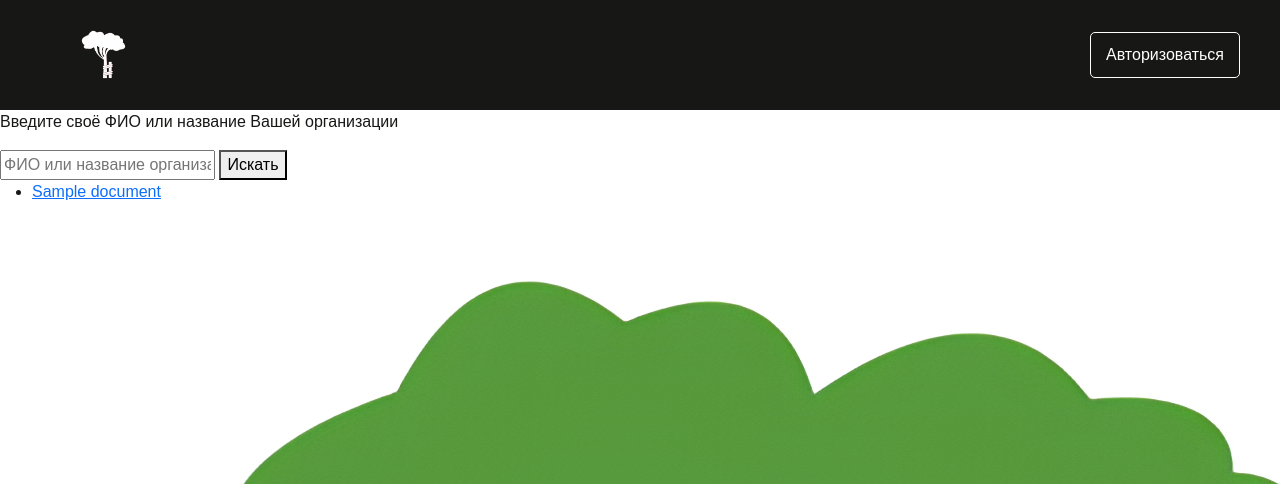
After one commit to FlyMen228/RTMC-doc-constructor-service, a Django app: template RTMC/constructor/templates/constructor/get_document.html in a window 1280 px wide. The commit adds this page. Shown: the top 484 px of the page. Run offline with Django 4.2, Linux system fonts and the light colour scheme; the template is opened without the code that fills it: most values are stand-ins (such as "Sample title", 1, 10 or a date in 2020).

Commit message:
get-document added

```diff
--- a/RTMC/RTMC/settings.py
+++ b/RTMC/RTMC/settings.py
@@ -97,6 +97,10 @@ CORS_ORIGIN_ALLOW_ALL = True
 
 STATIC_URL = '/static/'
 
+MEDIA_URL = '/documents/'
+
+MEDIA_ROOT = os.path.join(BASE_DIR, 'documents')
+
 
 LOGIN_REDIRECT_URL = '/'
 
--- a/RTMC/RTMC/urls.py
+++ b/RTMC/RTMC/urls.py
@@ -16,4 +16,4 @@ if settings.DEBUG:
 
     urlpatterns += [
         path('test-404/', page_not_found, kwargs={'exception': Exception("Page not Found")}),
-    ] + static(settings.STATIC_URL, document_root=settings.STATIC_ROOT)
+        ] + static(settings.STATIC_URL, document_root=settings.STATIC_ROOT)
--- a/RTMC/constructor/scripts.py
+++ b/RTMC/constructor/scripts.py
@@ -11,7 +11,7 @@ def split_csv(csv_file) -> list:
     rows = []
 
     for row in reader:
-
+        print(row)
         rows.append([row['fullname'], row.get('organization_name', None)])
 
     return rows
--- a/RTMC/constructor/static/css/style.css
+++ b/RTMC/constructor/static/css/style.css
@@ -3,7 +3,7 @@ body {
   margin: 0;
   padding: 0;
   font-family: Arial, sans-serif;
-  background-image: url("images/logged_out.png");
+  background-image: url("../images/logged_out.png");
 }
 
 /* ___________________ Header and Footer _______________________ */
@@ -424,7 +424,7 @@ footer {
   justify-content: center;
   align-items: center;
   height: 100vh;
-  background-image: url("logged_out.png");
+  background-image: url("../images/logged_out.png");
   background-position: left bottom;
   background-repeat: no-repeat;
   background-size: 1500px;
@@ -526,7 +526,7 @@ footer {
   justify-content: center;
   align-items: center;
   height: 100vh;
-  background-image: url("password.png");
+  background-image: url("../images/password.png");
   background-position: left bottom;
   background-repeat: no-repeat;
   background-size: auto;
@@ -580,7 +580,7 @@ footer {
   justify-content: center;
   align-items: center;
   height: 100vh;
-  background-image: url("404.jpg");
+  background-image: url("../images/404.jpg");
   background-position: left bottom;
   background-repeat: no-repeat;
   background-size: auto;
--- /dev/null
+++ b/RTMC/constructor/templates/constructor/get_document.html
@@ -0,0 +1,27 @@
+{% extends "header.html" %}
+
+{% block title %}
+<title>Получить документ</title>
+{% endblock %}
+
+{% block content %}
+    <p>Введите своё ФИО или название Вашей организации</p>
+
+    <form action="{% url 'search-document' %}" method="get">
+        <input type="text" name="query" placeholder="ФИО или название организации" />
+
+        <button type="submit">Искать</button>
+    </form>
+
+    {% if documents %}
+    <ul>
+        {% for document in documents %}
+            <li>
+                <a href="{{ MEDIA_URL }}{{ document.path_to_file }}" download="{{ document.name }}.pdf">{{ document.name }}</a>
+            </li>
+        {% endfor %}
+    </ul>
+    {% else %}
+    <p>Документа с таким ФИО или названием ораганизации не найден.</p>
+    {% endif %}
+{% endblock %}
--- a/RTMC/constructor/templates/constructor/make_template.html
+++ b/RTMC/constructor/templates/constructor/make_template.html
@@ -1,7 +1,7 @@
 {% extends "header.html" %}
 
 {% block title %}
-<title>Загрузка шаблона</title>
+<title>Загрузить шаблон</title>
 {% endblock %}
 
 {% block content %}
--- a/RTMC/constructor/templates/header.html
+++ b/RTMC/constructor/templates/header.html
@@ -49,7 +49,7 @@
                         </li>
 
                         <li class="nav-item">
-                            <form id="logout-form" method="post" action="{% url 'admin:logout' %}">
+                            <form id="logout-form" method="post" action="{% url 'logout' %}">
                                 {% csrf_token %}
                                 <button type="submit" class="nav-link">Выйти из аккаунта</button>
                             </form>
@@ -58,7 +58,7 @@
                     {% else %}
                     <ul>
                       <li class="nav-item">
-                        <a class="nav-link" href="{% url 'login' %}?next={{ request.path }}">Авторизоваться</a>
+                        <a class="nav-link" href="{% url 'login' %}">Авторизоваться</a>
                       </li>
                     </ul>
                     {% endif %}
--- a/RTMC/constructor/templates/index.html
+++ b/RTMC/constructor/templates/index.html
@@ -56,9 +56,9 @@
       <div class="mt-5">
         <div id="second-block" style="margin: auto; display: flex; text-align: center; justify-content: center;">
           <div id="get-document">
-            <button type="button" class="btn btn-primary">
+            <a href="{% url 'get-document' %}">
               Получить документ
-            </button>
+            </a>
           </div>
         </div>
         <div id="first-block" style="width: 100%; margin: auto; text-align: center; color: rgb(153, 153, 153);">
--- a/RTMC/constructor/urls.py
+++ b/RTMC/constructor/urls.py
@@ -5,9 +5,10 @@ from . import views
 
 urlpatterns = [
     path('', views.index, name="index"),
+    path('get-document/', views.get_document, name='get-document'),
+    path('search-document', views.search_document, name='search-document'),
     path('make-template/', views.make_template, name='make-template'),
     path('chose-template/', views.chose_template, name='chose-template'),
     path('search-template/', views.search_template, name='search-template'),
     re_path(r'^load-participants/(?P<id>\d+)/$', views.load_participants, name='load-participants'),
-
 ]
--- a/RTMC/templates/registration/logged_out.html
+++ b/RTMC/templates/registration/logged_out.html
@@ -1,4 +1,6 @@
-{% extends "header.html" %} {% block title %}
+{% extends "header.html" %}
+
+{% block title %}
 <title>Деавторизация</title>
 {% endblock %}
 
@@ -11,5 +13,4 @@
   </div>
 </div>
 
-
 {% endblock %}
--- a/RTMC/templates/registration/password_reset_form.html
+++ b/RTMC/templates/registration/password_reset_form.html
@@ -12,7 +12,6 @@
       Если вы забыли пароль от аккаунта или хотите его сменить, обратитесь к
       администратору.
     </p>
-    <button onclick="contactAdmin()">Обратиться к администратору</button>
   </div>
 </div>
 {% endblock %}
```
Also changed, not shown: RTMC/constructor/templates/constructor/chose_template.html (+10 -8 lines), RTMC/constructor/templates/constructor/load_participants.html (+5 -10 lines), RTMC/constructor/views.py (+35 -2 lines), RTMC/constructor/static/files/load_participants.csv (line endings or trailing spaces), 2 other files.
